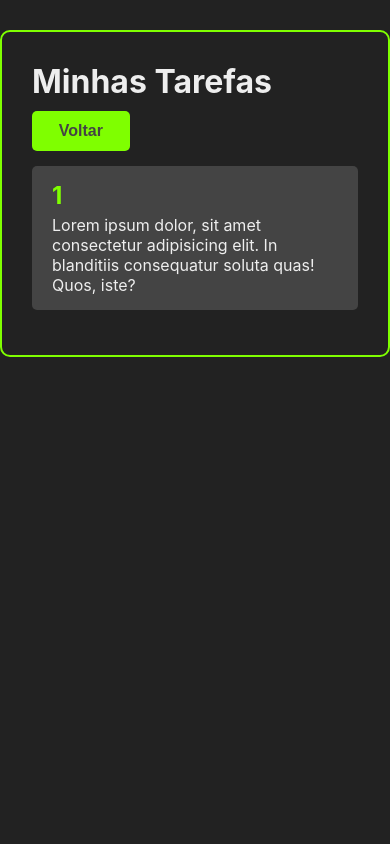
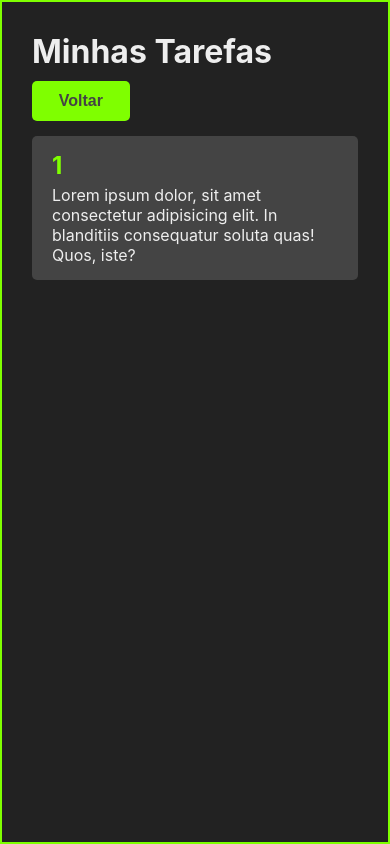
Before and after one commit to tailanpatrick/to-do-list-react, a React (Create React App) app: page /1 in a window 390 px wide. Built offline with nearby package versions, Linux system fonts and the light colour scheme.

Commit message:
Otimização para mobile

```diff
--- a/src/App.css
+++ b/src/App.css
@@ -7,3 +7,12 @@
     padding: 30px;
     border-radius: 10px;
 }
+
+
+@media (max-width: 600px) {
+    .container {
+       height: 100vh;
+       margin: 0;
+       border-radius: 0;
+    }
+}
--- a/src/components/AddTask.css
+++ b/src/components/AddTask.css
@@ -13,6 +13,7 @@
     background-color: #444;
     color:#eee;
     font-size: 16px;
+    outline: none;
 }
 
 .add-task-button-container {
--- a/src/components/Button.css
+++ b/src/components/Button.css
@@ -13,7 +13,7 @@
     transition: all .5s ease;
 }
 
-.button:hover {
+.button:active {
     background: #444;
     color: chartreuse;
 }
```
